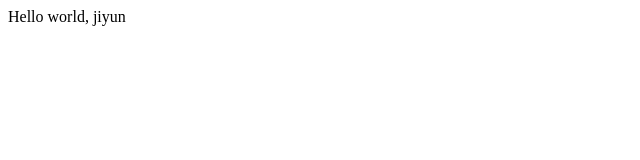
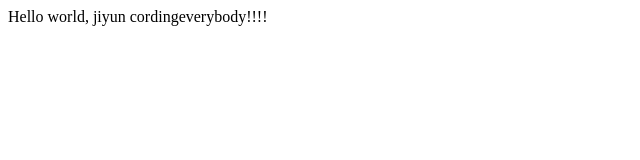
Before and after one commit to wldbs/opentuto, a plain HTML site: page index.html in a window 1280 px wide. Shown: the whole page, without its empty margins (0-640 px from the left). Drawn offline with Linux system fonts and the light colour scheme.

Commit message:
add codingeverybody!!! to index.html

```diff
--- a/index.html
+++ b/index.html
@@ -20,5 +20,6 @@
 
     <body>
         Hello world, jiyun
+        	  cordingeverybody!!!!
     </body>
 </html>
```
